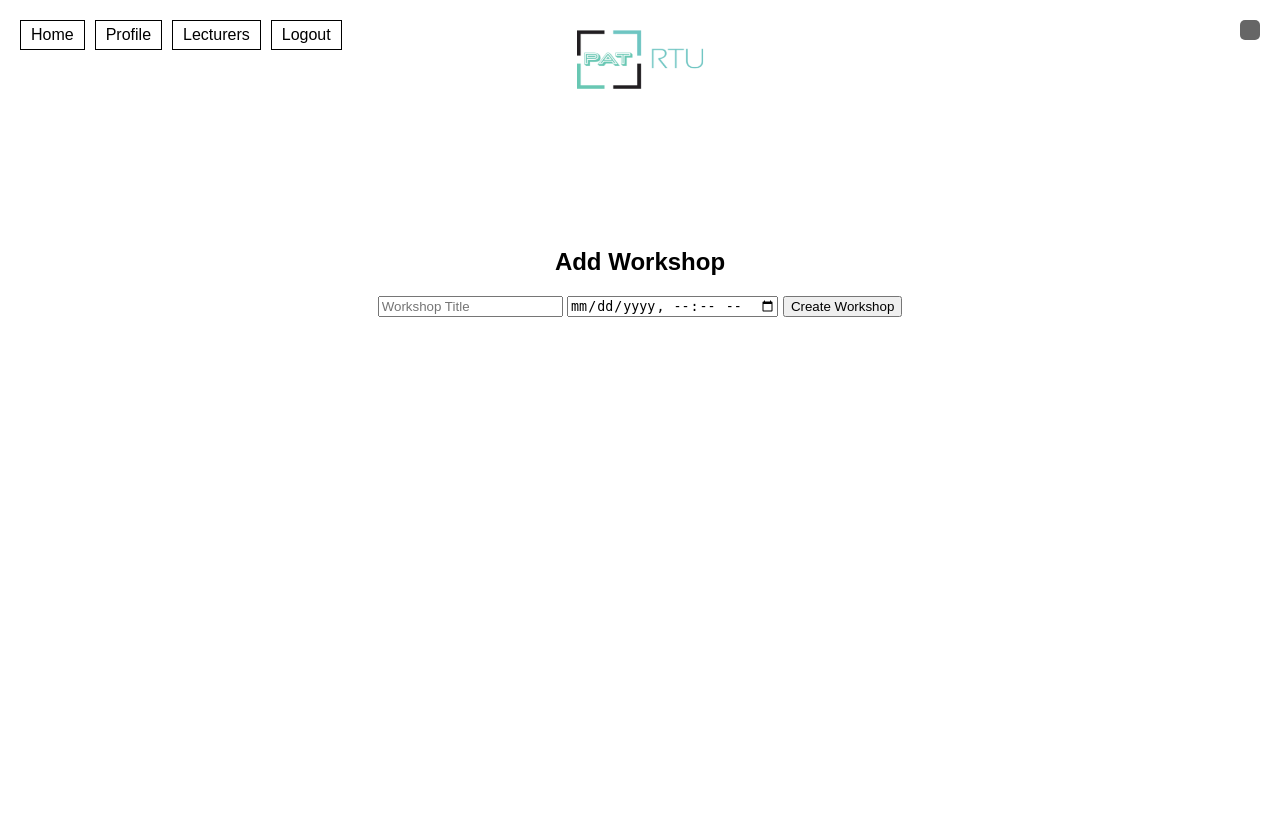
After one commit to jekabsvarna/OOP_Projekts, a Flask app: page /add_workshop in a window 1280 px wide. The commit adds this page. Run offline with Flask 3, Linux system fonts and the light colour scheme; a user stored in the database is signed in.

Commit message:
add_workshop functionality and troubleshooting/regression test fixes
Added add_workshop function for lecturer, troubleshot function errors, slight style modifications in .html files

```diff
--- /dev/null
+++ b/website/templates/add_workshop.html
@@ -0,0 +1,11 @@
+{% extends "base.html" %}
+{% block content %}
+<div class="container">
+    <h2>Add Workshop</h2>
+    <form action="{{ url_for('views.add_workshop') }}" method="post">
+        <input type="text" name="title" placeholder="Workshop Title" required>
+        <input type="datetime-local" name="date" required>
+        <button type="submit">Create Workshop</button>
+    </form>
+</div>
+{% endblock %}
--- a/website/templates/base.html
+++ b/website/templates/base.html
@@ -138,16 +138,17 @@
 
 </head>
 <div class="sidebar-buttons">
-  {% if user.is_authenticated %}
-    {% if user.role == 'admin' %}
+  {% if current_user.is_authenticated %}
+    {% if current_user.role == 'admin' %}
       <a class="nav-item nav-link" id="home" href="/home_admin">Home</a>
       <a class="nav-item nav-link" id="profile" href="/profile">Profile</a>
       <a class="nav-item nav-link" id="admin-lecturers" href="/admin_lecturers">Lecturers</a>
-    {% elif user.role == 'lecturer' %}
+    {% elif current_user.role == 'lecturer' %}
       <a class="nav-item nav-link" id="home" href="/home_lecturer">Home</a>
       <a class="nav-item nav-link" id="profile" href="/profile">Profile</a>
       <a class="nav-item nav-link" id="students" href="/home_lecturer_students">Students</a>
       <a class="nav-item nav-link" id="articles" href="/home_lecturer_articles">Articles</a>
+      <a class="nav-item nav-link" id="workshops" href="/add_workshop">Add Workshop</a>
     {% else %}
       <a class="nav-item nav-link" id="home" href="/">Home</a>
       <a class="nav-item nav-link" id="profile" href="/profile">Profile</a>
--- a/website/templates/home.html
+++ b/website/templates/home.html
@@ -2,5 +2,5 @@
 {% block title %}Home{% endblock %}
 
 {% block content %}
-    <h2>Welcome, {{ user.first_name }}  !!!</h2>
+    <h2>Welcome, {{ user.first_name }}!</h2>
 {% endblock %}
--- a/website/templates/login.html
+++ b/website/templates/login.html
@@ -4,7 +4,7 @@
 {% block content %}
 
 <div class="container d-flex justify-content-center align-items-center ">
-  <div class="login-wrapper">  <h3 class="text-center">Sing In</h3>  <form method="POST">
+  <div class="login-wrapper">  <h3 class="text-center">Sign In</h3>  <form method="POST">
       <div class="form-group">
         <label for="email">Email</label>
         <input type="email" class="form-control" id="email" name="email" placeholder="Enter email"/>
--- a/website/views.py
+++ b/website/views.py
@@ -1,14 +1,15 @@
 from flask import Blueprint, render_template, flash, redirect, url_for, request, jsonify
 from flask_login import login_required, current_user
-from .models import User, Article
+from .models import User, Article, Workshop, Enrollment
 from fetchLecturers import get_lecturers, get_total_lecturers_count
 from fetchStudents import get_students, get_total_students_count
 from fetchArticles import get_articles
 from werkzeug.security import generate_password_hash
 from . import db
-from flask import request, flash
+from flask import request
 import openpyxl
 from math import ceil
+from datetime import datetime
 
 
 views = Blueprint('views', __name__)
@@ -26,16 +27,13 @@ def admin_lecturers():
     if current_user.role == 'admin':
         # Defining the DB path
         db_path = 'instance/database.db'
-
         # Pagination settings
         num_lecturers_per_page = request.args.get('num_lecturers', 10, type=int)
         page = request.args.get('page', 1, type=int)
-
         # Total lecturers count and pagination calculations
         total_lecturers = get_total_lecturers_count(db_path)  # You'll need to implement this function
         total_pages = ceil(total_lecturers / num_lecturers_per_page)
         offset = (page - 1) * num_lecturers_per_page
-
         # Fetch lecturers with limit and offset for pagination #='instance/database.db'
         lecturers = get_lecturers(db_path, limit=num_lecturers_per_page, offset=offset)
         lecturers_list = [{'id': l[0], 'email': l[1], 'first_name': l[2], 'role': l[3]} for l in lecturers]
@@ -67,20 +65,21 @@ def home_lecturer():
 @login_required
 def home_lecturer_students():
     if current_user.role == 'lecturer':
+        # Defining DB path
+        db_path = 'instance/database.db'
+
         # Pagination settings
         num_students_per_page = request.args.get('num_students', 10, type=int)
         page = request.args.get('page', 1, type=int)
-        db_path = 'instance/database.db'
 
         # Total students count and pagination calculations
-        total_students = get_total_students_count(db_path)  # Implement this
+        total_students = get_total_students_count(db_path)
         total_pages = ceil(total_students / num_students_per_page)
         offset = (page - 1) * num_students_per_page
 
         # Fetch students with limit and offset for pagination
         students = get_students(db_path, limit=num_students_per_page, offset=offset)  # Adjust for your DB access
-        students_list = [{'id': student[0], 'email': student[1], 'first_name': student[2], 'role': student[3]}
-                          for student in students]
+        students_list = [{'id': student[0], 'email': student[1], 'first_name': student[2], 'role': student[3]} for student in students]
 
         prev_url = url_for('views.home_lecturer_students', num_students=num_students_per_page, page=page-1) if page > 1 else None
         next_url = url_for('views.home_lecturer_students', num_students=num_students_per_page, page=page+1) if page < total_pages else None
@@ -119,7 +118,7 @@ def home_lecturer_articles():
 @views.route('/')
 @login_required
 def home():
-    db_path = 'instance/database.db'  # Update with your database path
+    db_path = 'instance/database.db'
     articles = Article.query.all()  # Fetch articles from the database
     return render_template("home.html", user=current_user, articles=articles)
 
@@ -330,6 +329,8 @@ def untake_article():
 
     return jsonify({'success': True, 'message': 'Article untaken successfully.'}), 200
 
+
+
 @views.route('/profile')
 @login_required
 def profile():
@@ -364,3 +365,35 @@ def update_password():
         db.session.commit()
         flash('Password updated successfully!', category='success')
     return redirect(url_for('views.profile'))
+
+@views.route('/add_workshop', methods=['GET', 'POST'])
+@login_required
+def add_workshop():
+    if request.method == 'POST':
+        title = request.form['title']
+        date = request.form['date']
+        try:
+            formatted_date = datetime.strptime(date, '%Y-%m-%dT%H:%M')
+            new_workshop = Workshop(title=title, date=formatted_date, lecturer_id=current_user.id)
+            db.session.add(new_workshop)
+            db.session.commit()
+            return redirect(url_for('views.home_lecturer'))
+        except ValueError as e:
+            print(f"Error parsing date: {e}")
+            flash('Invalid date format. Please use YYYY-MM-DDTHH:MM format.', 'error')
+            return render_template('add_workshop.html')
+        except Exception as e:
+            db.session.rollback()  # Rollback the transaction if any db error occurs
+            print(f"Error during database transaction: {e}")
+            flash('A database error occurred. Please try again.', 'error')
+            return render_template('add_workshop.html')
+    return render_template('add_workshop.html')
+
+@views.route('/update_email', methods=['POST'])
+@login_required
+def enroll_student(workshop_id):
+    student_id = request.form['student_id']
+    enrollment = Enrollment(student_id=student_id, workshop_id=workshop_id)
+    db.session.add(enrollment)
+    db.session.commit()
+    return redirect(url_for('workshop_details', workshop_id=workshop_id))
```
Also changed, not shown: instance/addUserAndArticleDB.py (+31 -0 lines), website/models.py (+18 -1 lines), website/templates/enroll_student.html (added, +14 -0 lines), database.db (added), instance/database.db.
